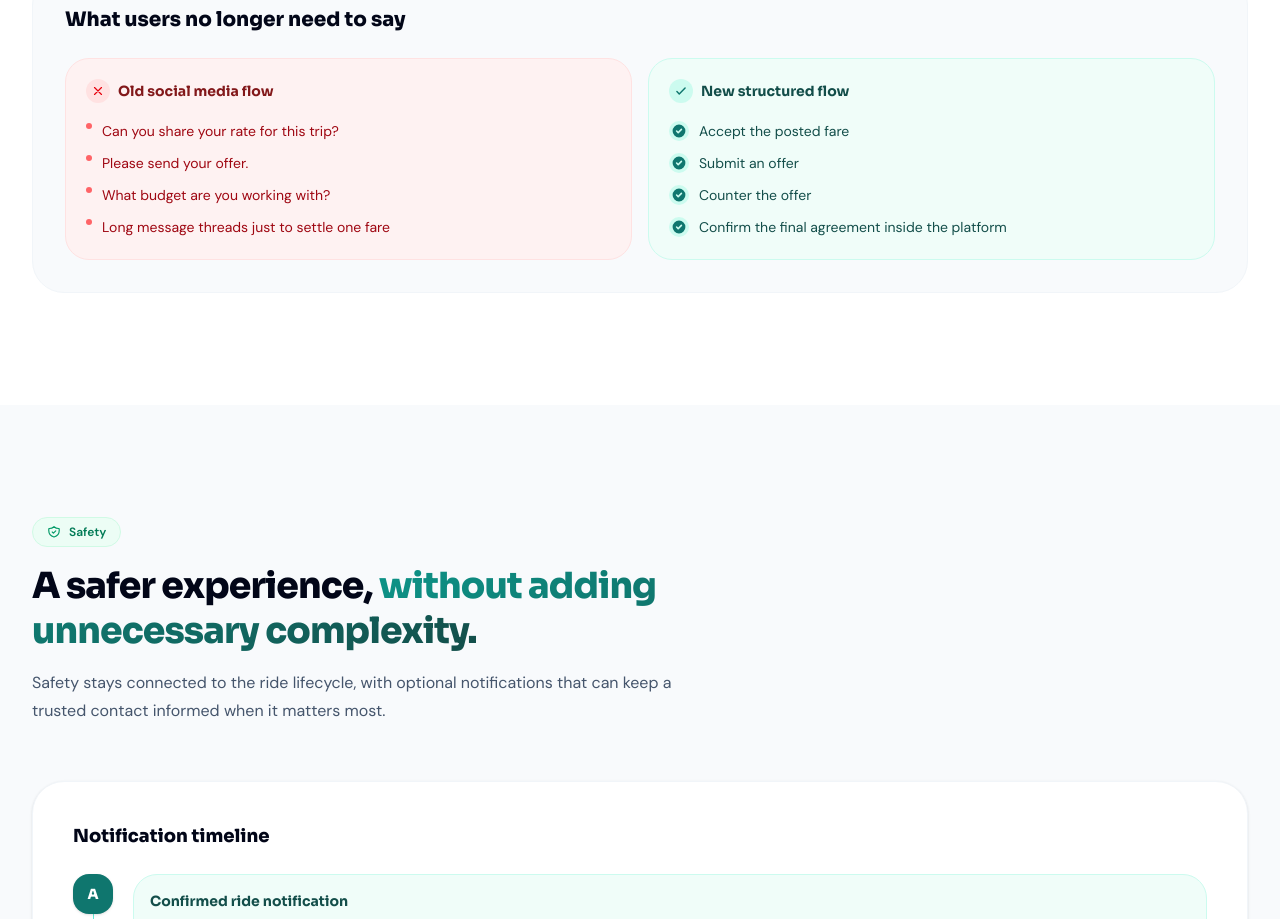
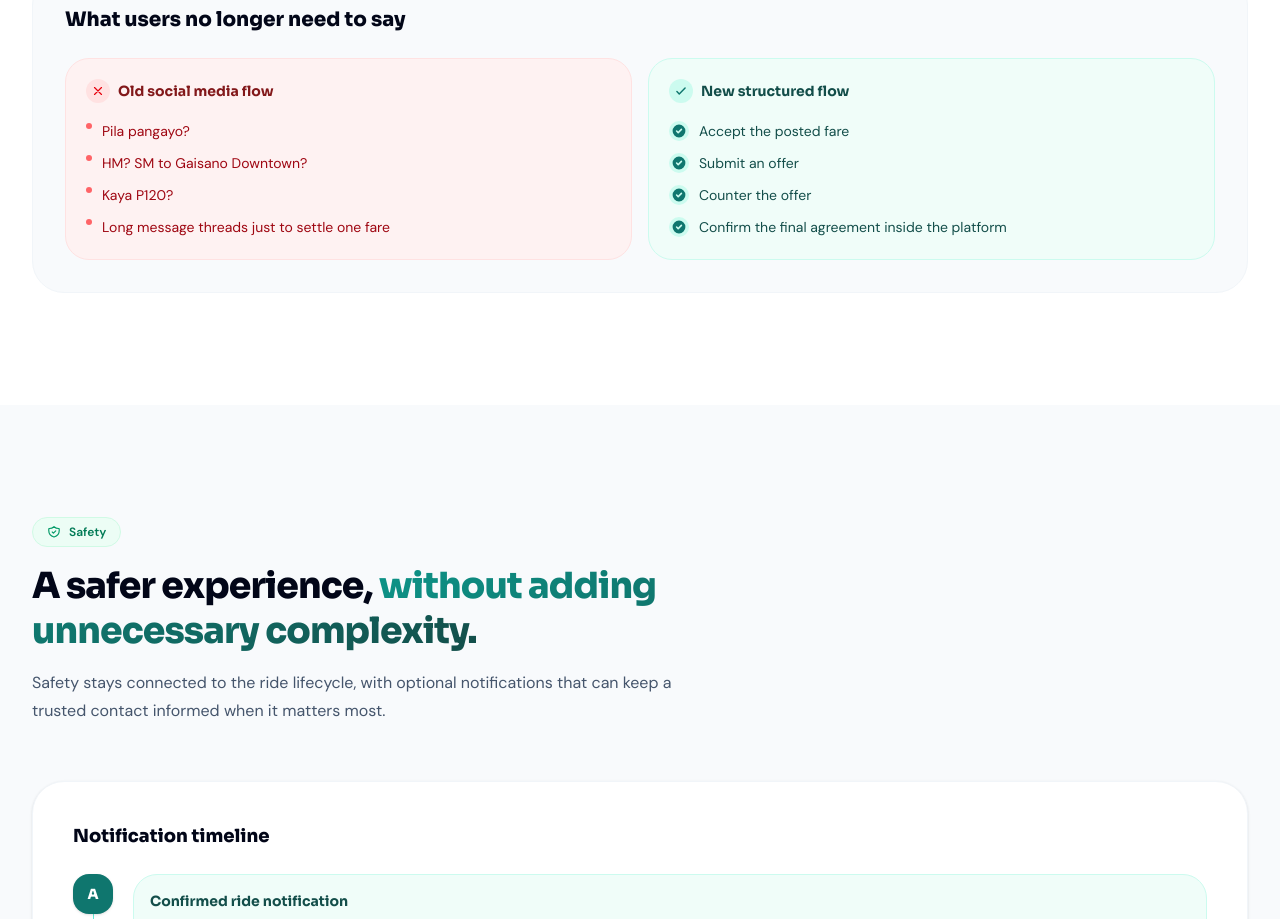
Before and after one commit to kloyaa/kawingride, a Next.js app: page / in a window 1280 px wide. Shown: the part 3781-4700 px from the top of the page. Built offline with nearby package versions, Linux system fonts and the light colour scheme.

Commit message:
fix: Old social media flow

```diff
--- a/components/landing/content.ts
+++ b/components/landing/content.ts
@@ -176,9 +176,9 @@ export const howItWorksSteps: StepCard[] = [
 ];
 
 export const legacyFlowQuotes = [
-  "Can you share your rate for this trip?",
-  "Please send your offer.",
-  "What budget are you working with?",
+  "Pila pangayo?",
+  "HM? SM to Gaisano Downtown?",
+  "Kaya P120?",
   "Long message threads just to settle one fare",
 ];
 
```
